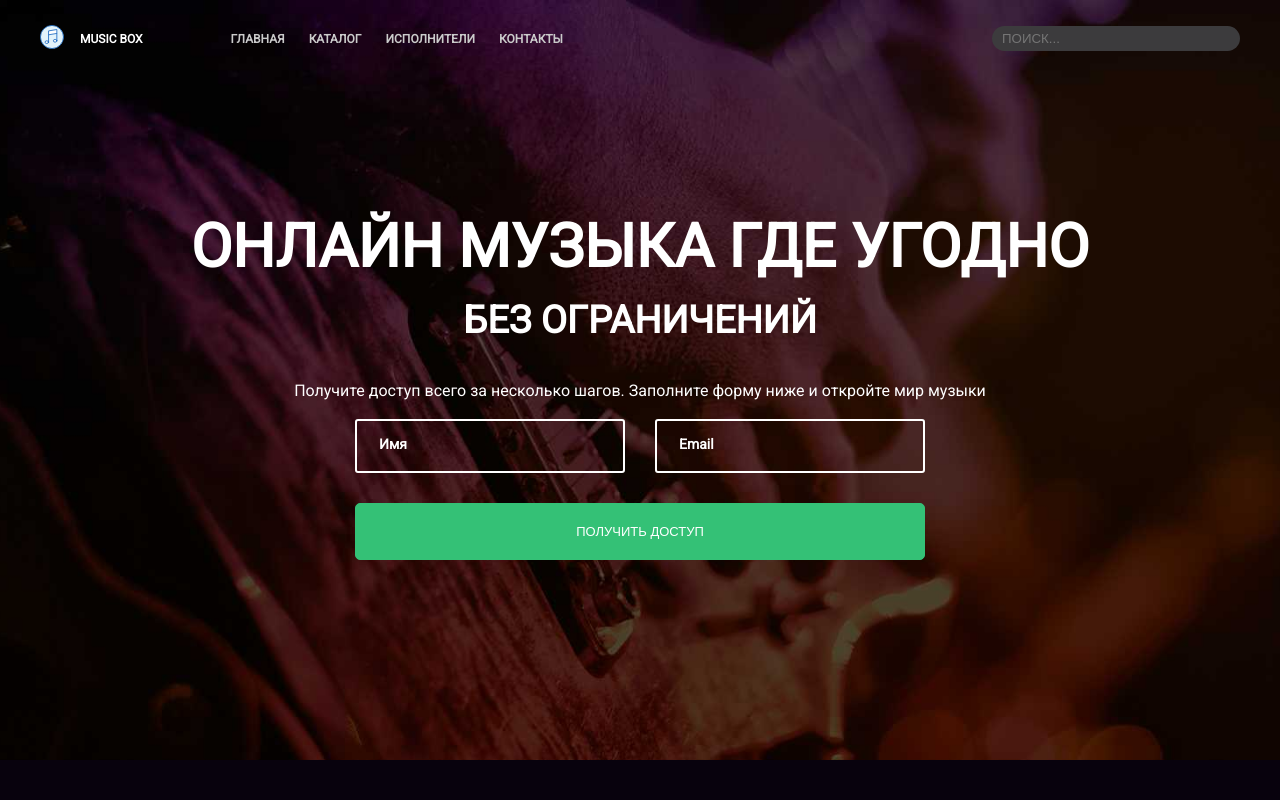
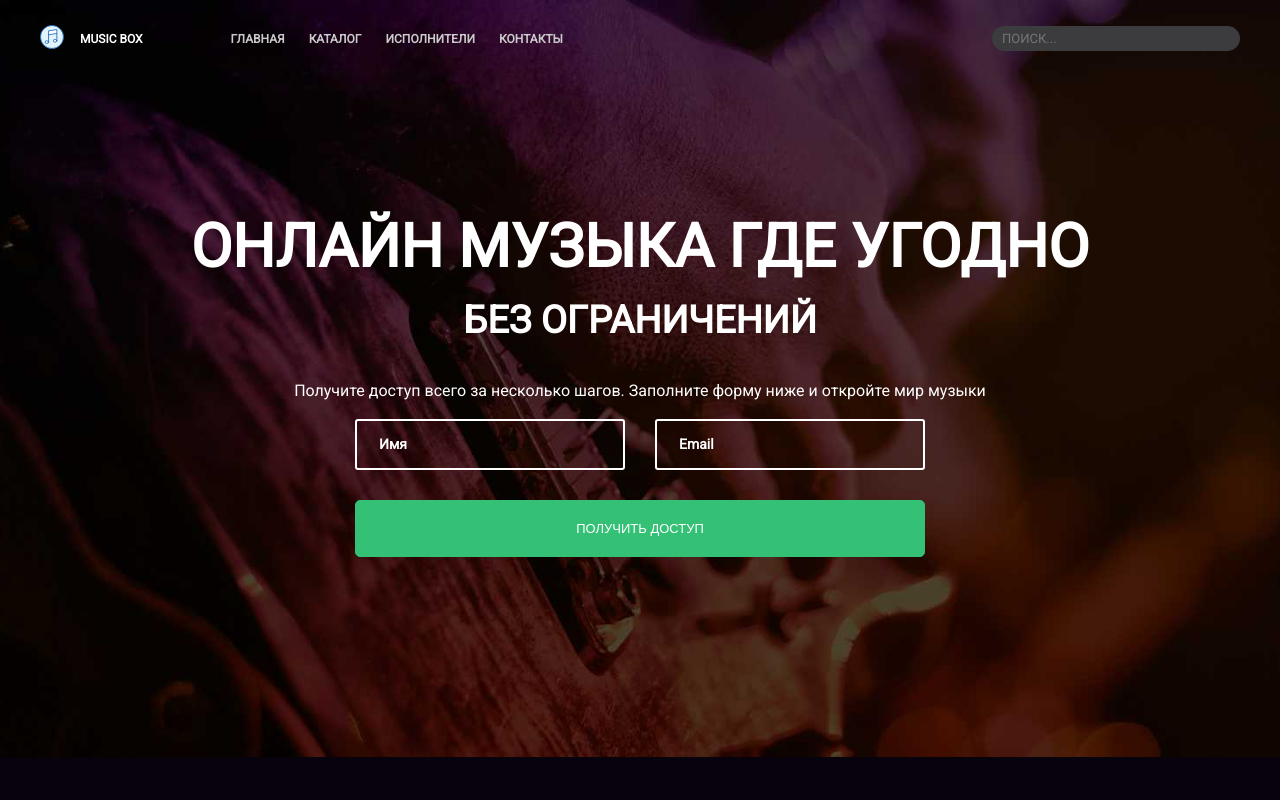
Before and after one commit to m-spiridon/layout-designer-project-lvl2, a website: page src/index.html in a window 1280 px wide. Shown: the top 800 px of the page. Drawn offline with Linux system fonts and the light colour scheme.

Commit message:
hide labels, fix inputs

```diff
--- a/src/index.html
+++ b/src/index.html
@@ -39,13 +39,11 @@
             <p class="text-center mb-16">Получите доступ всего за несколько шагов. Заполните форму ниже и откройте мир
                 музыки</p>
             <form class="header-form block-center">
+                <label for="name" class="visually-hidden">Имя</label>
+                <label for="email" class="visually-hidden">И-мейл</label>
                 <div class="header-inputs-wrapper">
-                    <label class="header-label">
-                        <input class="header-input" type="text" placeholder="Имя">
-                    </label>
-                    <label class="header-label">
-                        <input class="header-input" type="text" placeholder="Email">
-                    </label>
+                    <input id="name" class="lead-input" type="text" placeholder="Имя">
+                    <input id="email" class="lead-input" type="text" placeholder="Email">
                 </div>
                 <button class="btn w-100pr btn-green">Получить доступ</button>
             </form>
--- a/src/scss/_form-components.scss
+++ b/src/scss/_form-components.scss
@@ -12,22 +12,23 @@
   border: none;
   border-radius: 50px;
   color: $grey;
-  font-family: Arial;
-  font-size: 13.3px;
+  font-family: inherit;
+  font-size: 13px;
   font-style: normal;
   font-weight: normal;
-  line-height: 1.13;
+  line-height: 1.2;
   padding: 5px 10px;
   text-transform: uppercase;
   width: 100%;
 }
 
-.header-label {
-  flex: 1 0 270px;
-  padding: 0 15px;
+.header-inputs-wrapper {
+  display: flex;
+  flex-wrap: wrap;
+  justify-content: space-between;
 }
 
-.header-input {
+.lead-input {
   background-color: transparent;
   border: 2px solid $white;
   border-radius: 3px;
@@ -36,13 +37,17 @@
   font-size: 14px;
   font-style: inherit;
   font-weight: bold;
-  line-height: 1.14;
+  line-height: 1.17;
   margin-bottom: 30px;
-  padding: 16px 22px 18px;
+  padding: 15px 22px;
   width: 100%;
+
+  @media screen and (min-width:$md) {
+    width: 270px;
+  }
 }
 
-.header-input::placeholder {
+.lead-input::placeholder {
   color: inherit;
   opacity: 1;
 }
--- a/src/scss/_other-components.scss
+++ b/src/scss/_other-components.scss
@@ -12,3 +12,11 @@
   margin-bottom: 18px;
   width: 100%;
 }
+
+.visually-hidden {
+  position: absolute;
+  clip: rect(0 0 0 0);
+  width: 1px;
+  height: 1px;
+  margin: -1px;
+}
--- a/src/scss/_wrappers.scss
+++ b/src/scss/_wrappers.scss
@@ -33,13 +33,6 @@
 .header-form {
   max-width: 570px;
   padding-bottom: 200px;
-}
-
-.header-inputs-wrapper {
-  display: flex;
-  flex-wrap: wrap;
-  justify-content: space-between;
-  margin: 0 -15px;
 }
 
 .row {
```
Also changed, not shown: src/style/app.css.
